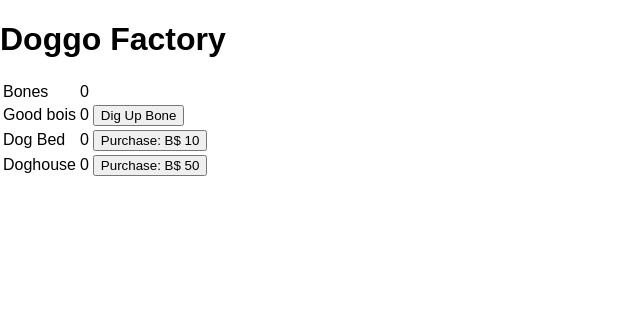
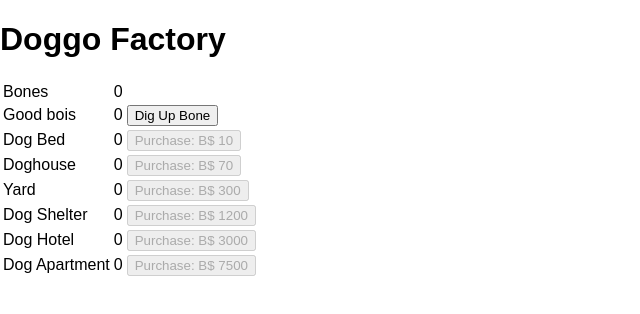
Before and after one commit to ChristopherJMiller/doggo-factory, a React (Create React App) app: page / in a window 1280 px wide. Shown: the top 314 px of the page, without its empty margins (0-640 px from the left). Built offline with nearby package versions, Linux system fonts and the light colour scheme.

Commit message:
Componantized Table and added more types

```diff
--- a/src/App.js
+++ b/src/App.js
@@ -1,6 +1,7 @@
 import React, { Component } from 'react';
 import './App.css';
-import { DogBed, DogHouse } from './machines/MachineTypes.js'
+import { DogBed, DogHouse, DogShelter, DogYard, DogHotel, DogResort } from './machines/MachineTypes.js';
+import MachineTable from './MachineTable.js'
 
 
 class App extends Component {
@@ -10,7 +11,11 @@ class App extends Component {
       bones: 0,
       canDig: true,
       beds: new DogBed(),
-      houses: new DogHouse()
+      houses: new DogHouse(),
+      yards: new DogYard(),
+      shelters: new DogShelter(),
+      hotels: new DogHotel(),
+      resorts: new DogResort()
     };
 
     this.purchaseMachine = this.purchaseMachine.bind(this);
@@ -46,7 +51,7 @@ class App extends Component {
   }
 
   tick() {
-    let bonesForTick = this.state.beds.totalBPS();
+    let bonesForTick = this.state.beds.totalBPS() + this.state.houses.totalBPS() + this.state.yards.totalBPS() + this.state.shelters.totalBPS() + this.state.hotels.totalBPS() + this.state.resorts.totalBPS();
     this.setState({
       bones: this.state.bones + bonesForTick,
       canDig: true
@@ -72,29 +77,17 @@ class App extends Component {
             </tr>
             <tr>
               <td>Good bois</td>
-              <td>{ this.state.beds.totalBPS() + this.state.houses.totalBPS() }</td>
+              <td>{ this.state.beds.totalBPS() + this.state.houses.totalBPS() + this.state.yards.totalBPS() + this.state.shelters.totalBPS() + this.state.hotels.totalBPS() + this.state.resorts.totalBPS() }</td>
               <td>
                 {button}
               </td>
             </tr>
-            <tr>
-              <td>{ this.state.beds.name }</td>
-              <td>{ this.state.beds.count }</td>
-              <td>
-                <button onClick={() => this.purchaseMachine(this.state.beds)}>
-                  Purchase: B$ { this.state.beds.unitCost() }
-                </button>
-              </td>
-            </tr>
-            <tr>
-              <td>{ this.state.houses.name }</td>
-              <td>{ this.state.houses.count }</td>
-              <td>
-                <button onClick={() => this.purchaseMachine(this.state.houses)}>
-                  Purchase: B$ { this.state.houses.unitCost() }
-                </button>
-              </td>
-            </tr>
+            <MachineTable bones={ this.state.bones } machine={ this.state.beds } purchaseMachine={this.purchaseMachine} />
+            <MachineTable bones={ this.state.bones } machine={ this.state.houses } purchaseMachine={this.purchaseMachine} />
+            <MachineTable bones={ this.state.bones } machine={ this.state.yards } purchaseMachine={this.purchaseMachine} />
+            <MachineTable bones={ this.state.bones } machine={ this.state.shelters } purchaseMachine={this.purchaseMachine} />
+            <MachineTable bones={ this.state.bones } machine={ this.state.hotels } purchaseMachine={this.purchaseMachine} />
+            <MachineTable bones={ this.state.bones } machine={ this.state.resorts } purchaseMachine={this.purchaseMachine} />
           </tbody>
         </table>
       </div>
--- /dev/null
+++ b/src/MachineTable.js
@@ -0,0 +1,29 @@
+import React, { Component } from 'react';
+
+class MachineTable extends Component {
+  constructor(props) {
+    super(props);
+
+  }
+
+  render() {
+    let button = null;
+    if (this.props.bones >= this.props.machine.unitCost()) {
+      button = <button onClick={() => this.props.purchaseMachine(this.props.machine)}>Purchase: B$ { this.props.machine.unitCost() }</button>;
+    } else {
+      button = <button disabled>Purchase: B$ { this.props.machine.unitCost() }</button>;
+    }
+
+    return (
+      <tr>
+        <td>{ this.props.machine.name }</td>
+        <td>{ this.props.machine.count }</td>
+        <td>
+          { button }
+        </td>
+      </tr>
+    );
+  }
+}
+
+export default MachineTable;
--- a/src/machines/MachineTypes.js
+++ b/src/machines/MachineTypes.js
@@ -15,9 +15,53 @@ export class DogHouse extends Machine {
   constructor() {
     super(
       "Doghouse",
-      50,
+      70,
       3,
-      0.2
+      0.25
     );
   }
 }
+
+export class DogYard extends Machine {
+  constructor() {
+    super(
+      "Yard",
+      300,
+      5,
+      0.3
+    );
+  }
+}
+
+export class DogShelter extends Machine {
+  constructor() {
+    super(
+      "Dog Shelter",
+      1200,
+      10,
+      0.35
+    );
+  }
+}
+
+export class DogHotel extends Machine {
+  constructor() {
+    super(
+      "Dog Hotel",
+      3000,
+      15,
+      0.4
+    );
+  }
+}
+
+export class DogResort extends Machine {
+  constructor() {
+    super(
+      "Dog Apartment",
+      7500,
+      20,
+      0.45
+    );
+  }
+}
```
